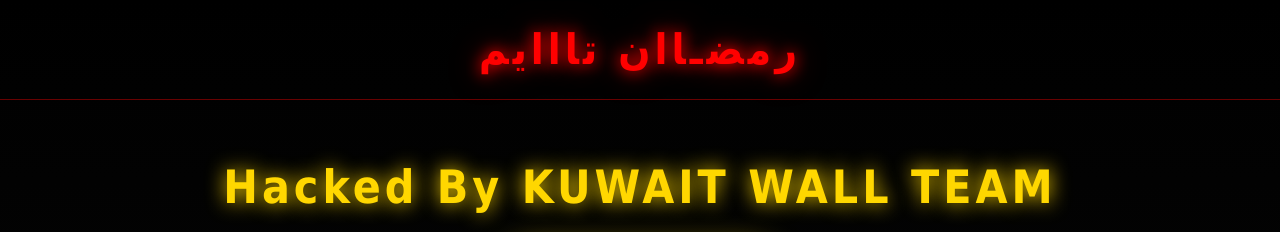
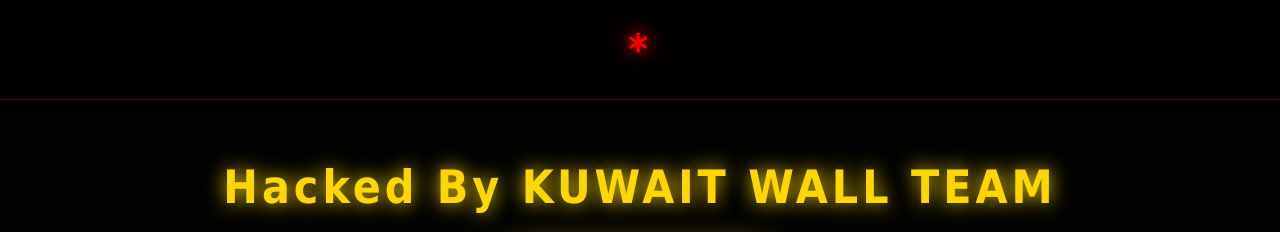
Before and after one commit to azeezcyber/azeezcyber.github.io, a plain HTML site: page index.html in a window 1280 px wide. Shown: the top 232 px of the page. Drawn offline with Linux system fonts and the light colour scheme.

Commit message:
Update index.html

```diff
--- a/index.html
+++ b/index.html
@@ -90,8 +90,7 @@
 <body>
 
 <div class="top-banner">
-رمضـاان تااايم
-</div>
+*</div>
 
 <div class="container">
 
```
